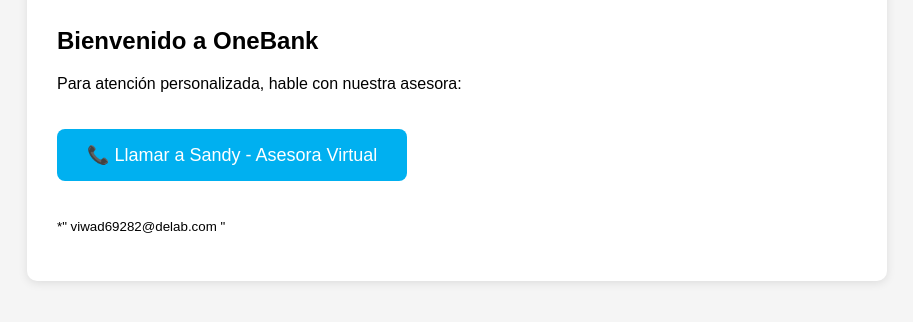
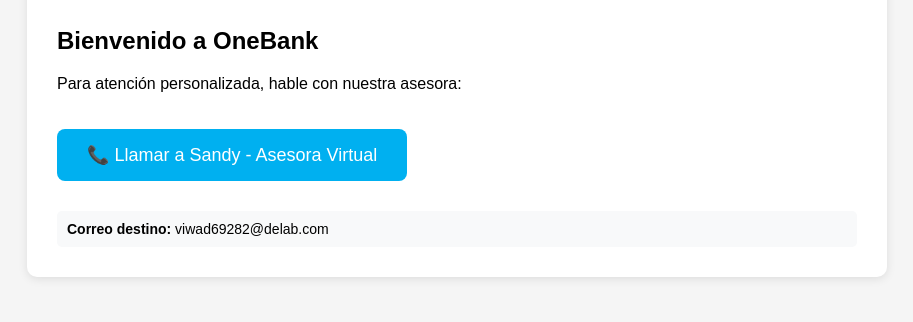
Before and after one commit to alarconrafael2004-source/onebank-webex, a plain HTML site: page onebank.html in a window 1280 px wide. Shown: the part 152-474 px from the top of the page, without its empty margins (183-1096 px from the left). Drawn offline with Linux system fonts and the light colour scheme; a script that the page names is missing.

Commit message:
Update onebank.html

```diff
--- a/onebank.html
+++ b/onebank.html
@@ -48,6 +48,14 @@
         h1 {
             color: #2c3e50;
         }
+
+        .correo-info {
+            background: #f8f9fa;
+            padding: 10px;
+            border-radius: 5px;
+            margin-top: 10px;
+            font-size: 14px;
+        }
     </style>
 </head>
 <body>
@@ -63,11 +71,14 @@
                 <p>Para atención personalizada, hable con nuestra asesora:</p>
 
                 <!-- Botón de WebEx -->
-                <button class="webex-btn" onclick="iniciarWebex('correo.companero@dominio.com')">
+                <button class="webex-btn" onclick="iniciarWebex('viwad69282@delab.com')">
                     📞 Llamar a Sandy - Asesora Virtual
                 </button>
 
-                <p><small>*" viwad69282@delab.com "
+                <!-- CORREGIDO: Esta línea estaba mal cerrada -->
+                <div class="correo-info">
+                    <strong>Correo destino:</strong> viwad69282@delab.com
+                </div>
             </section>
         </main>
     </div>
```
